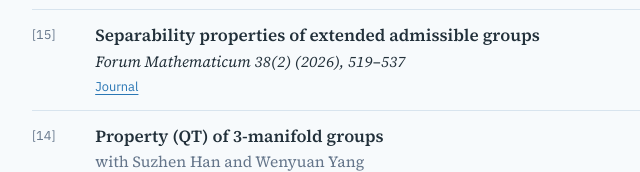
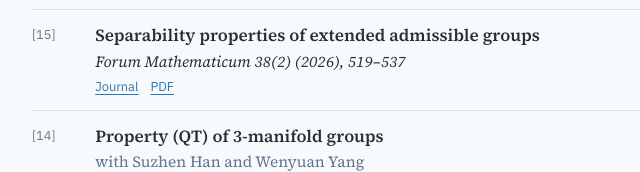
Before and after one commit to nthoang-math/nthoang-math.github.io, a plain HTML site: page index.html in a window 1280 px wide. Shown: the part 2495-2667 px from the top of the page, 260-900 px from the left. Drawn offline with Linux system fonts and the light colour scheme.

Commit message:
Add files via upload

```diff
--- a/index.html
+++ b/index.html
@@ -357,15 +357,15 @@ footer { border-top: 1px solid var(--rule); margin-top: 40px; padding: 22px 0 40
 /* Newest first, in the order of the CV. */
 const PAPERS = [
   {py:2026, t:"Subgroup distortion in free-by-cyclic groups with linearly growing monodromy", a:"", v:"", tags:["fbc"], l:[]},
-  {py:2024, t:"Quasi-isometric rigidity of extended admissible groups", a:"with Alex Margolis", v:"Journal of the London Mathematical Society, to appear", tags:["adm"], l:[["Journal","https://londmathsoc.onlinelibrary.wiley.com/doi/10.1112/jlms.70657"],["PDF","https://drive.google.com/file/d/1ReGHgBQu0M6TcBgtfoARNVJAbFY8B9He/view?usp=sharing"],["arXiv:2401.03635","https://arxiv.org/abs/2401.03635"]]},
-  {py:2025, t:"Quasi-redirecting boundaries of groups with linear divergence and 3-manifold groups", a:"", v:"Geometriae Dedicata 220 (2026), 30", tags:["bd","3m"], l:[["Journal","https://link.springer.com/article/10.1007/s10711-026-01084-z"],["arXiv:2505.06790","https://arxiv.org/abs/2505.06790"],["PDF","https://drive.google.com/file/d/1IuvGolmNO3VR3Ze6P163CcwK0OkgRzVW/view?usp=sharing"]]},
-  {py:2025, t:"Quasi-redirecting boundaries of nonpositively curved groups", a:"with Yulan Qing", v:"Groups, Geometry, and Dynamics, to appear", tags:["bd","3m"], l:[["arXiv:2503.22994","https://arxiv.org/abs/2503.22994"],["PDF","https://drive.google.com/file/d/1V4qgucmu9jEm5LI7ddGuqaMIPZO8jpIY/view?usp=sharing"]]},
+  {py:2024, t:"Quasi-isometric rigidity of extended admissible groups", a:"with Alex Margolis", v:"Journal of the London Mathematical Society, to appear", tags:["adm"], l:[["Journal","https://londmathsoc.onlinelibrary.wiley.com/doi/10.1112/jlms.70657"],["PDF","papers/qi-rigidity-extended-admissible.pdf"],["arXiv:2401.03635","https://arxiv.org/abs/2401.03635"]]},
+  {py:2025, t:"Quasi-redirecting boundaries of groups with linear divergence and 3-manifold groups", a:"", v:"Geometriae Dedicata 220 (2026), 30", tags:["bd","3m"], l:[["Journal","https://link.springer.com/article/10.1007/s10711-026-01084-z"],["arXiv:2505.06790","https://arxiv.org/abs/2505.06790"],["PDF","papers/qr-boundaries-linear-divergence.pdf"]]},
+  {py:2025, t:"Quasi-redirecting boundaries of nonpositively curved groups", a:"with Yulan Qing", v:"Groups, Geometry, and Dynamics, to appear", tags:["bd","3m"], l:[["arXiv:2503.22994","https://arxiv.org/abs/2503.22994"],["PDF","papers/qr-boundaries-nonpositively-curved.pdf"]]},
   {py:2025, t:"Coarse geometry of extended admissible groups", a:"with Toan Trong Dao", v:"Submitted", tags:["adm"], l:[["arXiv:2512.24784","https://arxiv.org/abs/2512.24784"]]},
-  {t:"Separability properties of extended admissible groups", a:"", v:"Forum Mathematicum 38(2) (2026), 519–537", tags:["adm"], l:[["Journal","https://www.degruyterbrill.com/document/doi/10.1515/forum-2024-0194/html"]]},
+  {t:"Separability properties of extended admissible groups", a:"", v:"Forum Mathematicum 38(2) (2026), 519–537", tags:["adm"], l:[["Journal","https://www.degruyterbrill.com/document/doi/10.1515/forum-2024-0194/html"],["PDF","papers/separability-extended-admissible.pdf"]]},
   {py:2021, t:"Property (QT) of 3-manifold groups", a:"with Suzhen Han and Wenyuan Yang", v:"Algebraic & Geometric Topology 25 (2025), 107–159", tags:["3m"], l:[["Journal","https://msp.org/agt/2025/25-1/p04.xhtml"],["PDF","https://msp.org/agt/2025/25-1/agt-v25-n1-p04-s.pdf"],["arXiv:2108.03361","https://arxiv.org/abs/2108.03361"]]},
   {t:"Some remarks on subgroups of free-by-cyclic groups", a:"with Minh Nhat Doan", v:"Vietnam Journal of Mathematics 54 (2026), 715–728", tags:["fbc"], l:[["Journal","https://link.springer.com/article/10.1007/s10013-025-00762-x"]]},
-  {py:2022, t:"Sublinearly Morse boundary of CAT(0) admissible groups", a:"with Yulan Qing", v:"Journal of Group Theory 27(4) (2024), 857–897", tags:["adm","bd"], l:[["Journal","https://www.degruyter.com/document/doi/10.1515/jgth-2023-0145/html"],["PDF","https://www.researchgate.net/publication/358975937_Sublinearly_Morse_Boundary_of_CAT0_admissible_groups"],["arXiv:2203.00935","https://arxiv.org/abs/2203.00935"]]},
-  {py:2023, t:"Largest hyperbolic action of 3-manifold groups", a:"with Carolyn Abbott and Alex Rasmussen", v:"Bulletin of the London Mathematical Society 56 (2024)", tags:["3m"], l:[["Journal","https://londmathsoc.onlinelibrary.wiley.com/doi/10.1112/blms.13118"],["arXiv:2305.07425","https://arxiv.org/abs/2305.07425"],["PDF","https://drive.google.com/file/d/1IX5r5bMHN4Gx2IGmxAqFn3JG2YQAvvo5/view?usp=sharing"]]},
+  {py:2022, t:"Sublinearly Morse boundary of CAT(0) admissible groups", a:"with Yulan Qing", v:"Journal of Group Theory 27(4) (2024), 857–897", tags:["adm","bd"], l:[["Journal","https://www.degruyter.com/document/doi/10.1515/jgth-2023-0145/html"],["PDF","papers/sublinearly-morse-cat0-admissible.pdf"],["arXiv:2203.00935","https://arxiv.org/abs/2203.00935"]]},
+  {py:2023, t:"Largest hyperbolic action of 3-manifold groups", a:"with Carolyn Abbott and Alex Rasmussen", v:"Bulletin of the London Mathematical Society 56 (2024)", tags:["3m"], l:[["Journal","https://londmathsoc.onlinelibrary.wiley.com/doi/10.1112/blms.13118"],["arXiv:2305.07425","https://arxiv.org/abs/2305.07425"],["PDF","papers/largest-hyperbolic-action-3-manifolds.pdf"]]},
   {t:"Finite height subgroups of extended admissible groups", a:"", v:"New York Journal of Mathematics 30 (2024), 1220–1234", tags:["adm"], l:[["PDF","https://nyjm.albany.edu/j/2024/30-54v.pdf"]]},
   {py:2022, t:"Strongly quasiconvex subgroups in amalgams and HNN extensions", a:"with Hung Cong Tran", v:"International Journal of Algebra and Computation 33(3) (2023), 435–444", tags:["fbc"], l:[["Journal","https://www.worldscientific.com/doi/abs/10.1142/S0218196723500212"],["PDF","https://drive.google.com/file/d/1BckLpSTS9sxFolMBEXS9Ve2an0L_PEzf/view?usp=sharing"],["arXiv:2204.09242","https://arxiv.org/abs/2204.09242"]]},
   {py:2020, t:"Croke–Kleiner admissible groups: Property (QT) and quasiconvexity", a:"with Wenyuan Yang", v:"Michigan Mathematical Journal 73 (2023), 971–1019", tags:["adm"], l:[["Journal","https://projecteuclid.org/journals/michigan-mathematical-journal/advance-publication/CrokeKleiner-Admissible-Groups-Property-QT-and-Quasiconvexity/10.1307/mmj/20216045.short"],["arXiv:2009.02863","https://arxiv.org/abs/2009.02863"]]},
```
